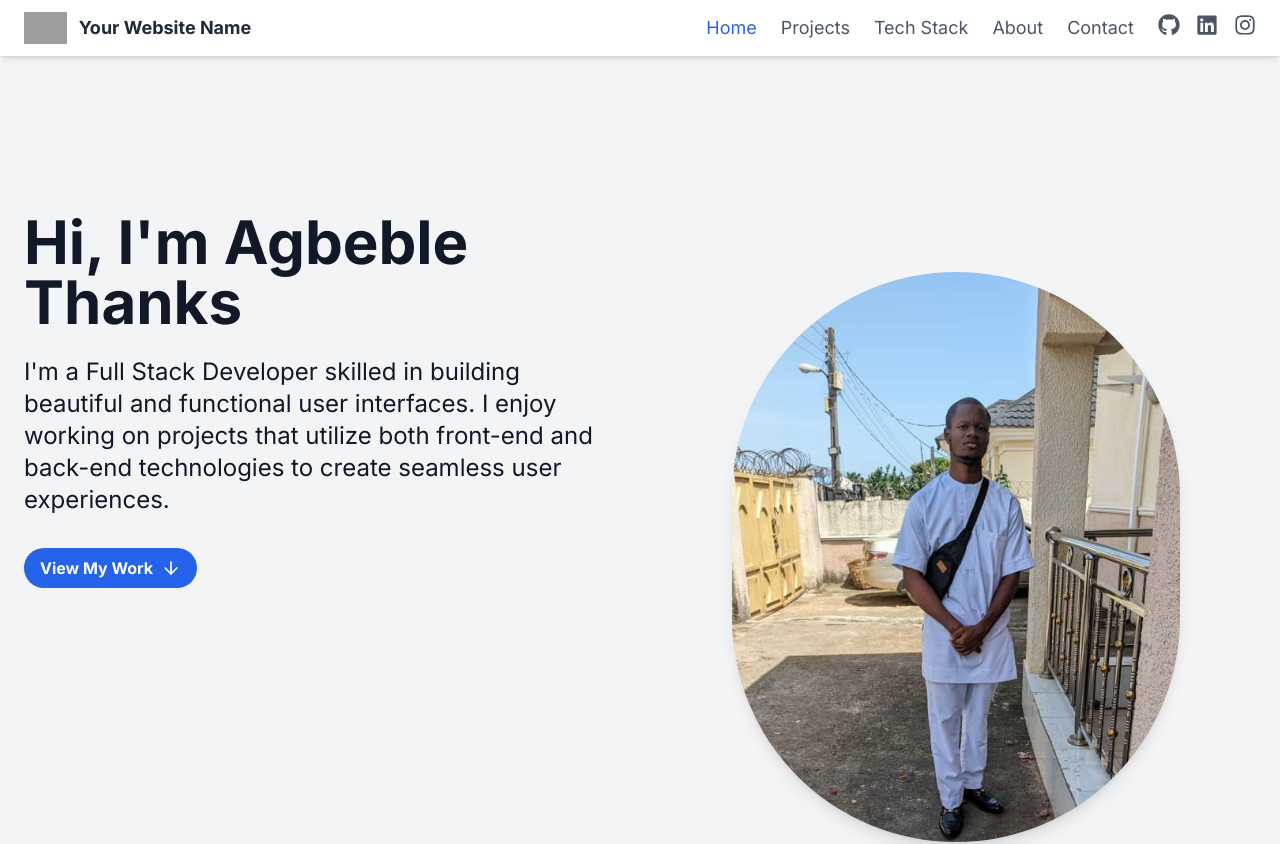
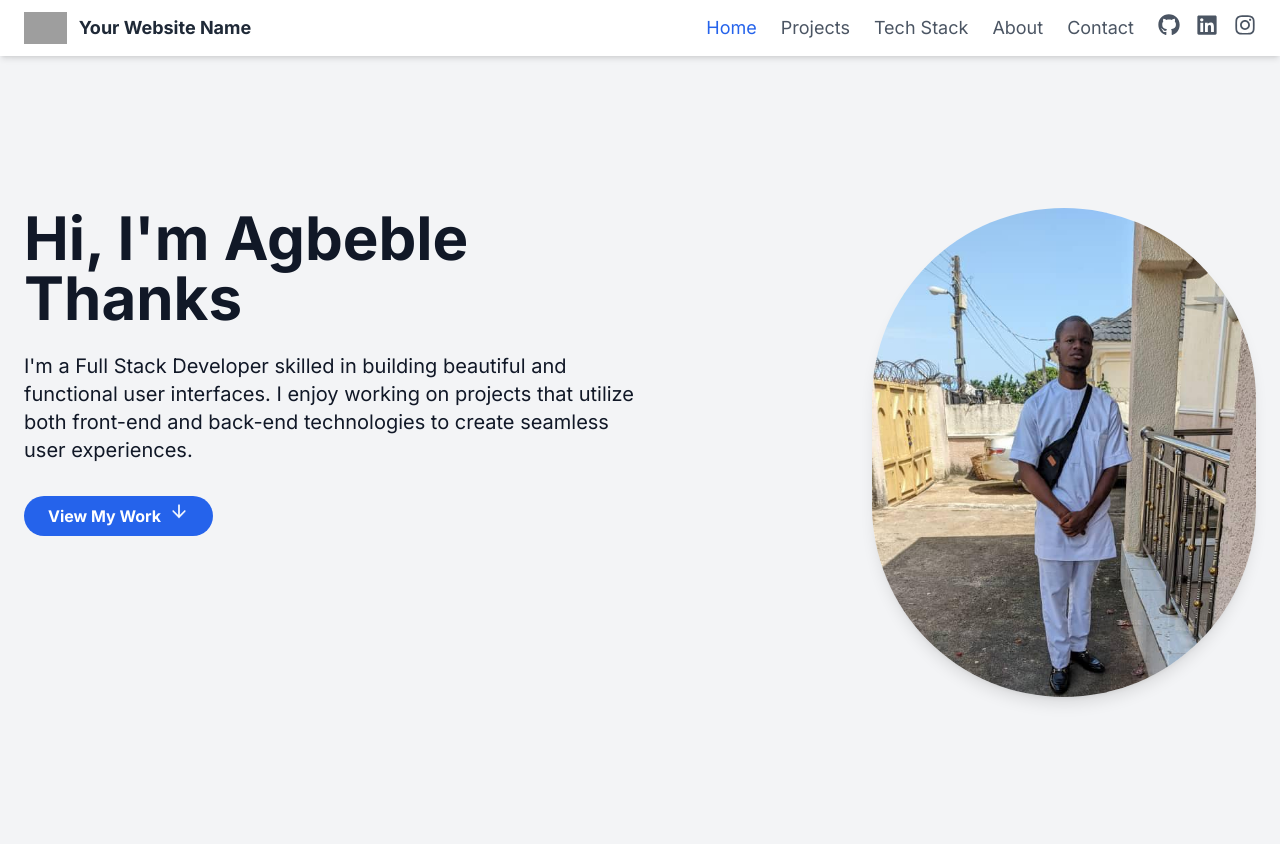
Before and after one commit to thanks299/portfolio, a Next.js app: page / in a window 1280 px wide. Shown: the top 844 px of the page. Built offline with nearby package versions, Linux system fonts and the light colour scheme; grey boxes are pictures that could not be loaded.

Commit message:
Update Hero.tsx

```diff
--- a/app/components/Hero.tsx
+++ b/app/components/Hero.tsx
@@ -7,28 +7,14 @@ interface HeroProps {
 
 export default function Hero({ setActiveSection }: HeroProps) {
   return (
-    <section id="home" className="min-h-screen flex items-center justify-center">
-      <div className="container mx-auto px-6 flex flex-col md:flex-row-reverse items-center gap-8">
-        {/* Image Section */}
-        <div className="md:w-1/2">
-          <div className="relative w-64 h-64 mx-auto md:w-full md:max-w-md">
-            <Image
-              src="/thanks.jpg"
-              alt="thanks"
-              layout="responsive"
-              width={500} // Adjust to match image's aspect ratio
-              height={500} // Adjust to match image's aspect ratio
-              className="rounded-full shadow-lg"
-            />
-          </div>
-        </div>
-
-        {/* Text Section */}
-        <div className="md:w-1/2 text-center md:text-left">
-          <h1 className="text-4xl md:text-6xl font-bold mb-6">
+    <section id="home" className="min-h-screen flex items-center justify-center px-6">
+      <div className="container mx-auto flex flex-col md:flex-row items-center md:items-start">
+        {/* Left Side: Write-Up */}
+        <div className="md:w-1/2 w-full text-center md:text-left mb-8 md:mb-0">
+          <h1 className="text-4xl md:text-5xl lg:text-6xl font-bold mb-6">
             Hi, I'm Agbeble Thanks
           </h1>
-          <p className="text-xl md:text-2xl mb-8">
+          <p className="text-lg md:text-xl mb-8">
             I'm a Full Stack Developer skilled in building beautiful and functional user interfaces.
             I enjoy working on projects that utilize both front-end and back-end technologies to create seamless user experiences.
           </p>
@@ -37,11 +23,25 @@ export default function Hero({ setActiveSection }: HeroProps) {
               setActiveSection('projects');
               document.getElementById('projects')?.scrollIntoView({ behavior: 'smooth' });
             }}
-            className="bg-blue-600 hover:bg-blue-700 text-white font-bold py-2 px-4 rounded-full transition duration-300 flex items-center mx-auto md:mx-0"
+            className="bg-blue-600 hover:bg-blue-700 text-white font-bold py-2 px-6 rounded-full transition duration-300 flex items-center justify-center mx-auto md:mx-0"
           >
             View My Work
-            <ArrowDown className="ml-2 h-5 w-5 animate-float" />
+            <ArrowDown className="ml-2 h-5 w-5 animate-bounce" />
           </button>
+        </div>
+
+        {/* Right Side: Image */}
+        <div className="md:w-1/2 w-full flex justify-center md:justify-end">
+          <div className="relative w-64 h-64 md:w-80 md:h-80 lg:w-96 lg:h-96">
+            <Image
+              src="/thanks.jpg"
+              alt="thanks"
+              layout="responsive"
+              width={500} // Match aspect ratio
+              height={500}
+              className="rounded-full shadow-lg"
+            />
+          </div>
         </div>
       </div>
     </section>
```
